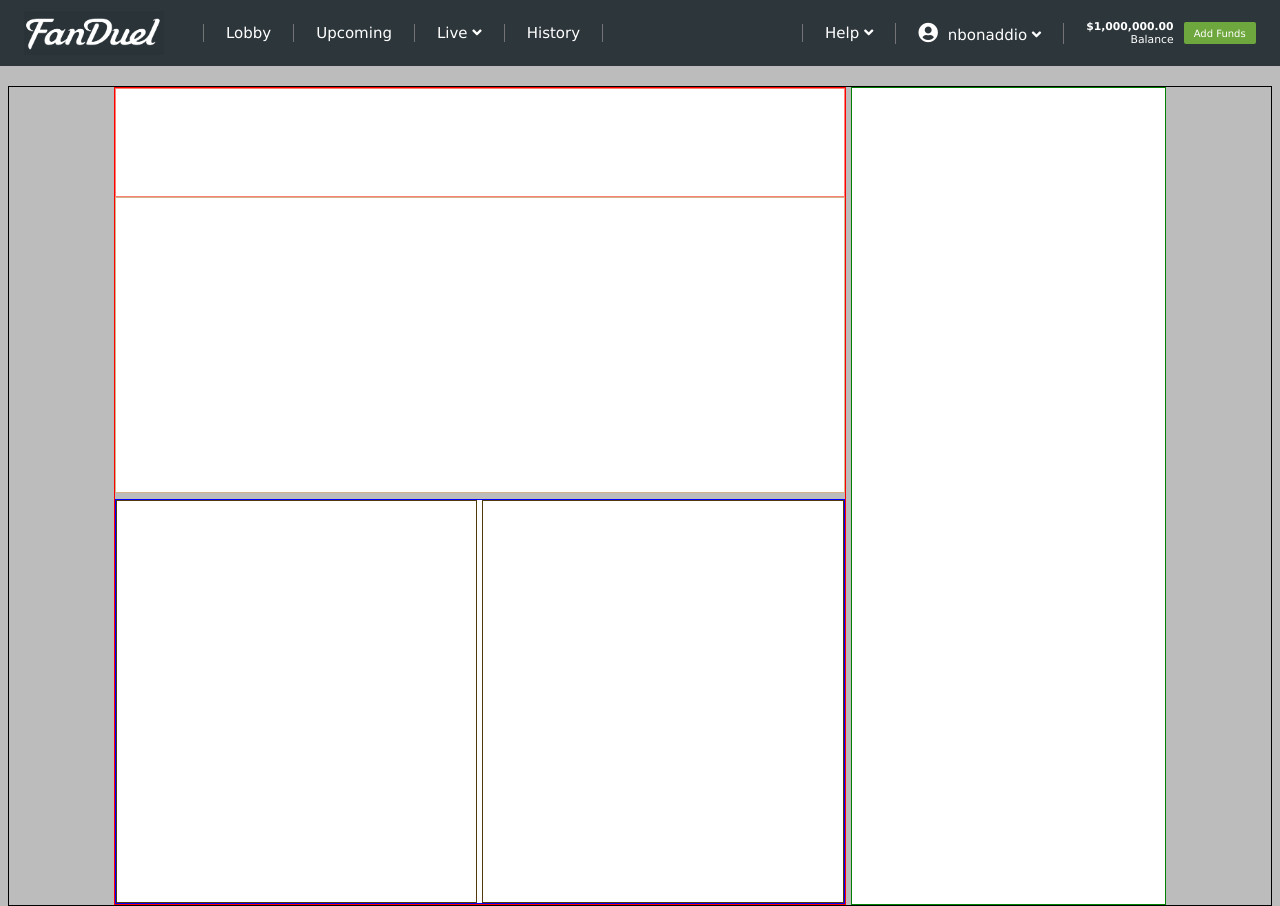
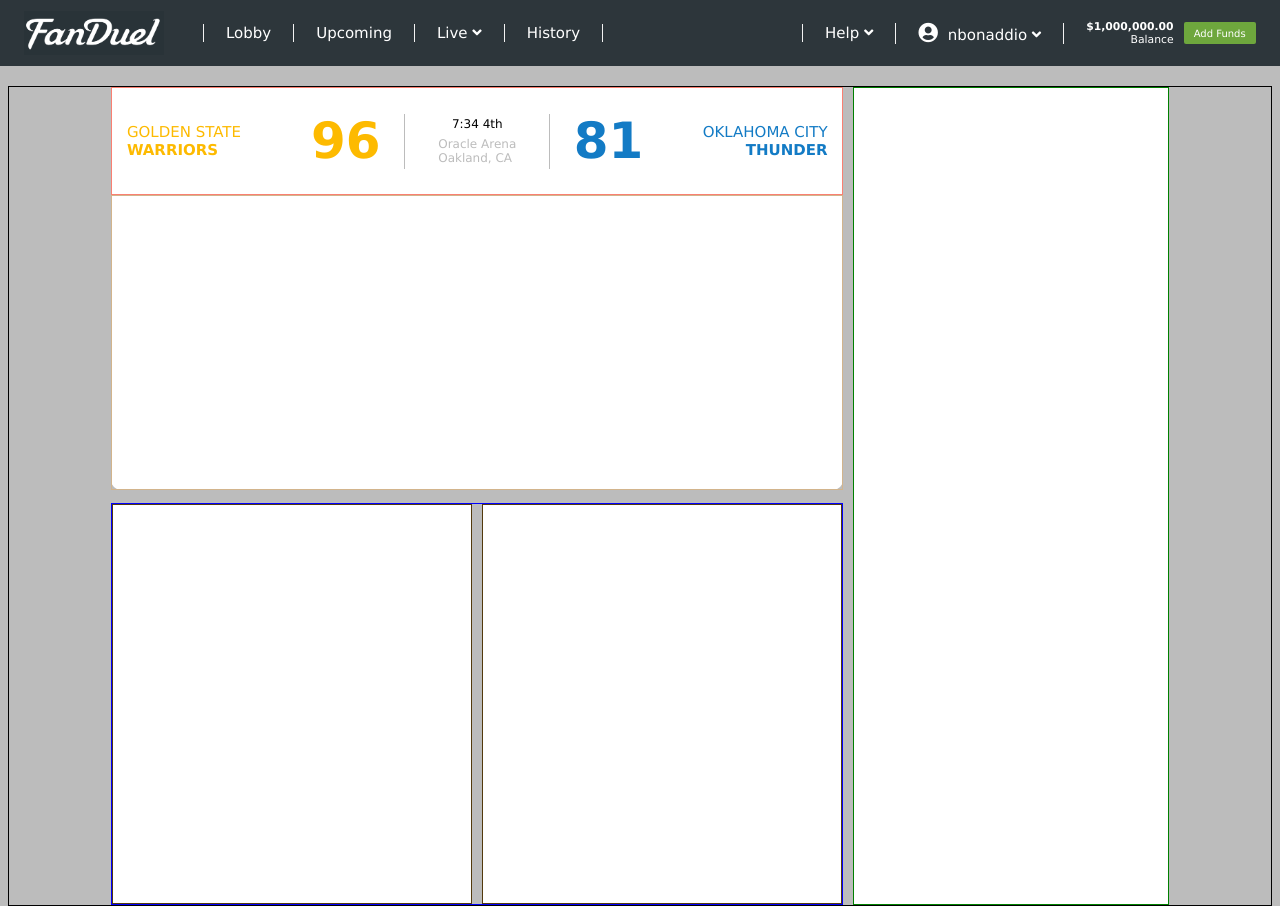
Before and after one commit to tmswartz12/fanduel-html, a plain HTML site: page client/index.html in a window 1280 px wide. Drawn offline with Linux system fonts and the light colour scheme.

Commit message:
style: completed main-body-left-row scoreboard component

```diff
--- a/client/index.html
+++ b/client/index.html
@@ -52,7 +52,41 @@
     <section class = 'main-body'>
       <div class='main-body-left'>
         <div class ='main-body-left-row scoreboard'>
-          <div class ='live-scores'></div>
+          <div class ='live-score'>
+            <div class = 'home-team team-box'>
+              <div class='home-team-name gs-warriors'>
+                <div>
+                  GOLDEN STATE
+                </div>
+                <div class='bold'>
+                    WARRIORS
+                  </div>
+              </div>
+              <div class='score'>
+                <div class='gs-warriors bold'>96</div>
+              </div>
+            </div>
+            <div class = 'game-clock'>
+              <div >7:34 4th</div>
+              <div class ='arena-info'>
+                <div>Oracle Arena</div>
+                <div>Oakland, CA</div>
+              </div>
+            </div>
+            <div class = 'away-team team-box'>
+                <div class='away-team-name okc-thunder'>
+                    <div>
+                      OKLAHOMA CITY
+                    </div>
+                    <div class='bold'>
+                        THUNDER
+                      </div>
+                  </div>
+                  <div class='score'>
+                    <div class='okc-thunder bold'>81</div>
+                  </div>
+            </div>
+          </div>
           <div class ='game-cast'></div>
 
         </div>
--- a/public/style.css
+++ b/public/style.css
@@ -28,6 +28,15 @@
 
 section {
   position: relative;
+}
+
+/* Team Styling */
+.gs-warriors {
+  color: #fdba00;
+}
+
+.okc-thunder {
+  color: #137bc5;
 }
 
 /* Start Nav Bar */
@@ -64,12 +73,12 @@
 .nav-link {
   padding-left: 22px;
   padding-right: 22px;
-  border-left: 1px solid rgb(115, 115, 120);
+  border-left: 1px solid #f2f2f2;
 }
 .nav-link.nav-link-last {
   padding-left: 22px;
   padding-right: 22px;
-  border-right: 1px solid rgb(115, 115, 120);
+  border-right: 1px solid #f2f2f2;
 }
 
 .nav-menu-right {
@@ -124,7 +133,6 @@
 .main-body-left {
   display: flex;
   width: 58%;
-  border: 1px solid red;
   margin-right: 5px;
   flex-direction: column;
   justify-content: space-between;
@@ -133,9 +141,8 @@
 .main-body-left-row {
   display: flex;
   width: 100%;
-  height: 405px;
+  height: 402.5px;
   border: 1px solid blue;
-  background-color: white;
 }
 
 .scoreboard {
@@ -143,14 +150,79 @@
   width: 100%;
   flex-direction: column;
   border: 1px;
+  background-color: white;
+  border-radius: 10px;
 }
 
-.live-scores {
+.live-score {
   display: flex;
   height: 110px;
   width: 100%;
   flex-direction: row;
+  justify-content: center;
+  align-items: center;
   border: 1px solid salmon;
+  background-color: white;
+}
+
+.team-box {
+  display: flex;
+  width: 40%;
+  height: 55px;
+  justify-content: space-evenly;
+  flex-direction: row;
+}
+
+.home-team {
+  display: flex;
+  flex-direction: row;
+}
+
+.home-team-name {
+  display: flex;
+  width: 55%;
+  flex-direction: column;
+  justify-content: center;
+}
+
+.score {
+  display: flex;
+  width: 30%;
+  flex-direction: column;
+  justify-content: center;
+  align-items: center;
+  font-size: 50px;
+}
+
+.away-team {
+  display: flex;
+  flex-direction: row-reverse;
+}
+
+.away-team-name {
+  display: flex;
+  width: 55%;
+  flex-direction: column;
+  justify-content: center;
+  align-items: flex-end;
+}
+
+.game-clock {
+  display: flex;
+  width: 20%;
+  height: 55px;
+  flex-direction: column;
+  justify-content: space-around;
+  align-items: center;
+  border-left: 1px solid #bcbcbc;
+  border-right: 1px solid #bcbcbc;
+  font-size: 12px;
+}
+
+.arena-info {
+  display: flex;
+  flex-direction: column;
+  color: #bcbcbc;
 }
 
 .game-cast {
@@ -167,16 +239,17 @@
   height: 100%;
   flex-direction: column;
   border: 1px solid rgb(83, 58, 12);
+  background-color: white;
 }
 
 .play-by-play {
   display: flex;
-  margin-right: 2.5px;
+  margin-right: 5px;
 }
 
 .stats {
   display: flex;
-  margin-left: 2.5px;
+  margin-left: 5px;
 }
 
 .main-body-right {
@@ -184,4 +257,5 @@
   width: 25%;
   border: 1px solid green;
   background-color: white;
+  margin-left: 5px;
 }
```
